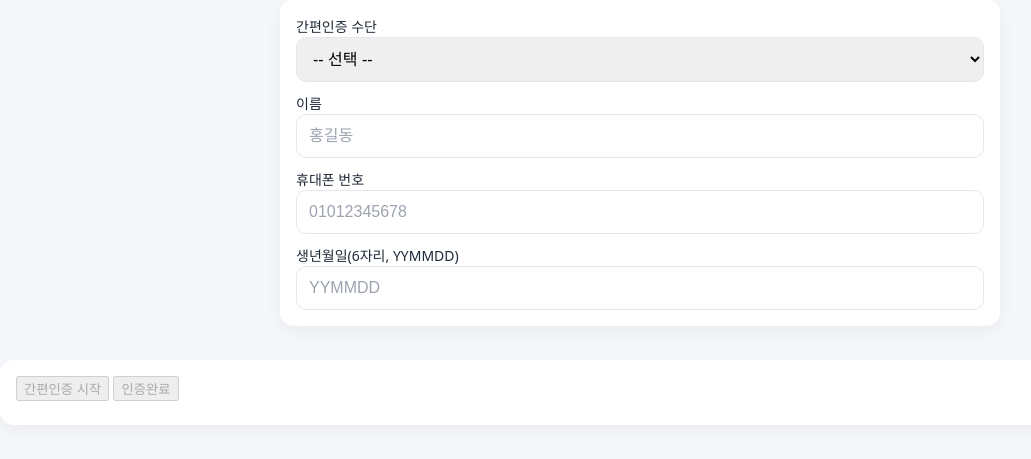
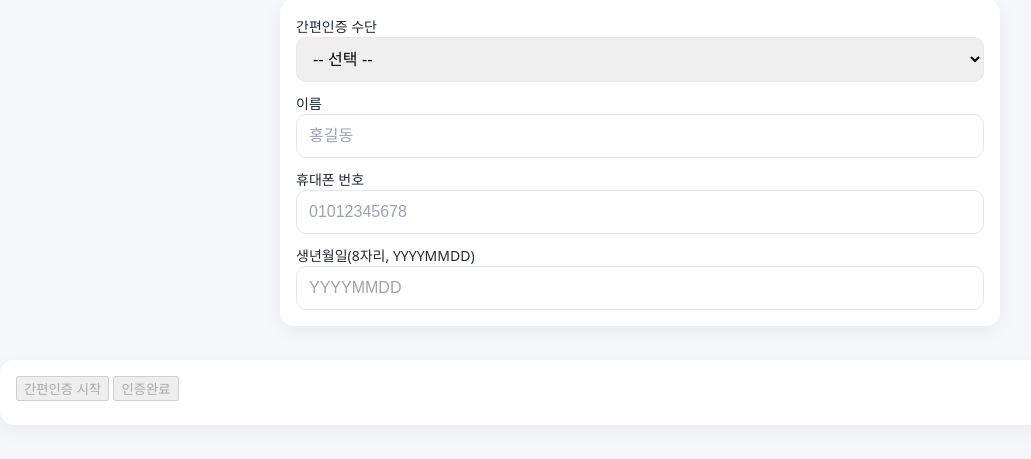
Before and after one commit to heloscuser-cloud/diet-survey-prototype, a FastAPI app: page /nhis in a window 1280 px wide. Shown: the part 104-563 px from the top of the page, without its empty margins (0-1031 px from the left). Run offline with FastAPI, Linux system fonts and the light colour scheme; parts of the project's set-up code (start-up, migrations or seed data) failed here and were passed over.

Commit message:
11100935_nhis_Kwic

```diff
--- a/app/main.py
+++ b/app/main.py
@@ -1701,9 +1701,9 @@ async def dh_simple_start(
     hpNumber     = str(payload.get("hpNumber", "")).strip()
     juminOrBirth = re.sub(r"[^0-9]", "", str(payload.get("juminOrBirth") or payload.get("birth") or ""))
 
-    # 6자리 YYMMDD로 강제
-    #if len(juminOrBirth) >= 6:
-    #    juminOrBirth = juminOrBirth[-6:]
+    # 8자리 YYYYMMDD로 강제
+    if len(juminOrBirth) >= 8:
+        juminOrBirth = juminOrBirth[-8:]
 
     # ✅ LOGINOPTION 허용값: 0~7
     allowed = {"0","1","2","3","4","5","6","7"}
@@ -1712,9 +1712,8 @@ async def dh_simple_start(
     if not loginOption or loginOption not in allowed:  missing.append("loginOption(0~7)")
     if not userName:                                   missing.append("userName")
     if not hpNumber:                                   missing.append("hpNumber")
-    if not juminOrBirth:                               missing.append("birth(YYMMDD)")
-    #elif not re.fullmatch(r"\d{6}", juminOrBirth):     missing.append("birth(YYMMDD 6자리)") #잠시주석처리로 바꿈 테스트 종료 시 원복 필수
-    # 통신사(PASS)일 때만 요구
+    if not juminOrBirth:                               missing.append("birth(YYYYMMDD)")
+    elif not re.fullmatch(r"\d{8}", juminOrBirth):     missing.append("birth(YYYYMMDD 8자리)")
     if loginOption == "3" and not telecom:
         missing.append("telecom(PASS: 1~6, SKT|KT|LGU+ 등)")
 
@@ -1867,7 +1866,7 @@ async def dh_simple_complete(
         print("[NHIS][AUDIT][ERR][captcha]", repr(e))
 
     # 2) 결과 재조회 폴링 (CALLBACKID 대문자 키 사용)
-    deadline = time.time() + 60
+    deadline = time.time() + 180
     while time.time() < deadline:
         try:
             fetch_body = {"CALLBACKID": cbid, "CALLBACKTYPE": cbtp}  # CALLBACKTYPE 추가
@@ -1891,26 +1890,34 @@ async def dh_simple_complete(
 
             err2 = str((rsp2 or {}).get("errCode") or "")
             if err2 == "0000":
+                # pick: 전체/최근1건 토글
                 try:
-                    latest = pick_latest_general(rsp2)
+                    want_all = False
+                    try:
+                        # URL 쿼리 or 바디 둘 다 허용
+                        q_all = (request.query_params.get("all") or "").lower()
+                        p_all = str((await request.json()).get("all") if request.method == "POST" else "").lower() if False else ""
+                        want_all = (q_all in ("1","true","yes")) or (p_all in ("1","true","yes"))
+                    except Exception:
+                        pass
+
+                    picked = pick_latest_general(rsp2, mode="all" if want_all else "latest")
                 except Exception as e:
                     print("[DH-COMPLETE][WARN][pick]", repr(e))
-                    latest = None
-
-                # 세션에는 '작은' 결과만 저장 (쿠키 4KB 보호)
-                request.session["nhis_latest"] = latest or {}
-
-                # 요약 로그
-                try:
-                    data = (rsp2 or {}).get("data") or {}
-                    income = data.get("INCOMELIST") or data.get("RESULTLIST") or []
-                    print(f"[DH-COMPLETE][SUMMARY] latest_ok={bool(latest)} "
-                          f"income_count={(len(income) if isinstance(income, list) else 'NA')} "
-                          f"keys={(list(data.keys())[:6])}")
-                except Exception:
+                    picked = {}
+
+                # 세션에는 가볍게: 전체 모드라도 세션에는 저장 안 하거나 아주 작은 요약만
+                if not want_all:
+                    request.session["nhis_latest"] = picked or {}
+                else:
+                    # 전체는 응답에만 내려주고 세션 저장은 생략 (쿠키/세션 부하 방지)
                     pass
 
-                return JSONResponse({"ok": True, "errCode":"0000","message":"OK","data": latest or {}}, status_code=200)
+                return JSONResponse(
+                    {"ok": True, "errCode":"0000","message":"OK","data": picked or {}},
+                    status_code=200
+                )
+
 
         except Exception as e:
             print("[DH-COMPLETE][ERR][fetch]", repr(e))
--- a/app/templates/nhis_fetch.html
+++ b/app/templates/nhis_fetch.html
@@ -72,9 +72,9 @@
           <input id="phone" type="tel" inputmode="numeric" placeholder="01012345678" value="{{ user_phone or '' }}">
         </div>
 <div>
-<!-- 식별값: 생년월일 6자리로 통일 -->
-<label for="birth" id="jLabel" class="block text-sm font-medium">생년월일(6자리, YYMMDD)</label>
-<input id="birth" type="text" inputmode="numeric" placeholder="YYMMDD"
+<!-- 식별값: 생년월일 8자리로 통일 -->
+<label for="birth" id="jLabel" class="block text-sm font-medium">생년월일(8자리, YYYYMMDD)</label>
+<input id="birth" type="text" inputmode="numeric" placeholder="YYYYMMDD"
        class="mt-1 w-full border rounded px-3 py-2" maxlength="8" />
 </div>
         </div>
@@ -106,7 +106,7 @@
   const telecomSel = $('#telecom');      // 통신사 콤보
   const nameEl     = $('#name');         // 이름
   const phoneEl    = $('#phone');        // 휴대폰번호
-  const birthEl    = $('#birth');        // ★ 생년월일(6자리) 단일 필드
+  const birthEl    = $('#birth');        // ★ 생년월일(8자리) 단일 필드
 
 const btnStart     = document.getElementById('btnStart');
 const btnComplete  = document.getElementById('btnComplete');
@@ -145,9 +145,6 @@ function applyInputRule(){
   phoneEl?.addEventListener('input', (e)=>{ e.target.value = onlyDigits(e.target.value).slice(0,11); validateStartEnabled(); });
 birthEl?.addEventListener('input', (e)=>{
   const only = (e.target.value || '').replace(/[^0-9]/g, '');
-  // 붙여넣기 방어: 8자(YYYYMMDD) 들어오면 뒤 6자리만 보존
-  const yyMMdd = only.length > 8 ? only.slice(-8) : only.slice(0,8);
-  e.target.value = yyMMdd;
   validateStartEnabled();
 });
 
@@ -176,13 +173,13 @@ btnStart.addEventListener('click', async () => {
 
   const name  = $('#name').value.trim();
   const phone = onlyDigits($('#phone').value).slice(0, 11);    // 휴대폰번호 숫자만
-  // 항상 6자리(YYMMDD)로 보냄. 8자 붙여넣으면 뒤 6자리만 사용
+  // 항상 8자리(YYYYMMDD)로 보냄
   const birthRaw = $('#birth').value.trim();
   const birth    = (birthRaw || '').replace(/[^0-9]/g,'').slice(0,8);
 
   if (!loginOption) { alert('간편인증 수단을 선택하세요.'); return; }
   if (loginOption === '3' && !telecom) { alert('통신사를 선택하세요.'); return; }
-  if (!name || !phone || !birth) { alert('이름/휴대폰/생년월일(6자리 YYMMDD)을 입력하세요.'); return; }
+  if (!name || !phone || !birth) { alert('이름/휴대폰/생년월일(8자리 YYYYMMDD)을 입력하세요.'); return; }
 
   setStatus('간편인증 요청 전송 중...');
   btnStart.disabled = true;
@@ -244,7 +241,7 @@ btnComplete.addEventListener('click', async () => {
   btnComplete.disabled = true;
 
   async function tryCompleteOnce() {
- const rsp = await fetch('/api/dh/simple/complete', {
+ const rsp = await fetch('/api/dh/simple/complete?all=1', {
    method:'POST',
    headers: {'Content-Type':'application/json'},
    body: JSON.stringify(callbackId ? { callbackId } : {})
```
